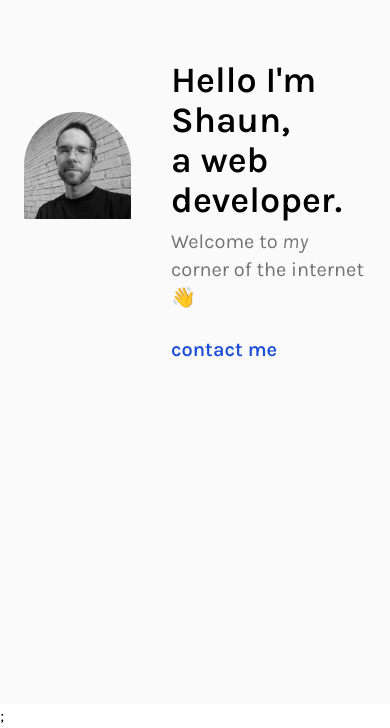
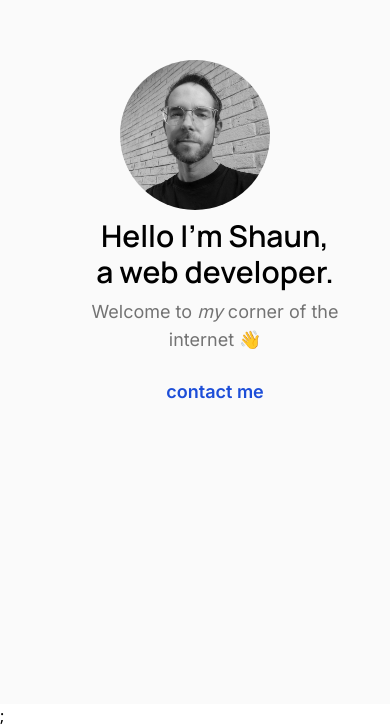
Before and after one commit to clovertwin/portfolio-site, a Next.js app: page / in a window 390 px wide. Shown: the part 140-868 px from the top of the page. Built offline with nearby package versions, Linux system fonts and the light colour scheme.

Commit message:
Make header responsive

```diff
--- a/pages/_document.js
+++ b/pages/_document.js
@@ -12,7 +12,7 @@ class MyDocument extends Document {
             crossOrigin="true"
           />
           <link
-            href="https://fonts.googleapis.com/css2?family=Karla:ital,wght@0,400;0,600;1,400&display=swap"
+            href="https://fonts.googleapis.com/css2?family=Inter:wght@400;600&family=Manrope:wght@400;600&display=swap"
             rel="stylesheet"
           />
         </Head>
--- a/pages/index.js
+++ b/pages/index.js
@@ -3,11 +3,11 @@ import Image from "next/image";
 export default function Home() {
   return (
     <div className="min-h-screen p-2 bg-neutral-50 selection:bg-blue-600/90 selection:text-white">
-      <main className="relative w-full mx-auto sm:max-w-screen-sm px-4 pt-48">
+      <main className="font-inter relative w-full mx-auto sm:max-w-screen-sm px-4 pt-48">
         <div>
           <section>
-            <div className="flex items-center space-x-10">
-              <div className="rounded-full h-[200px] w-[200px] overflow-hidden">
+            <div className="flex flex-col items-center space-x-10 sm:flex-row">
+              <div className="rounded-full h-[150px] w-[150px] overflow-hidden">
                 <Image
                   alt="picture of me"
                   src="/images/profile-pic.jpg"
@@ -15,15 +15,15 @@ export default function Home() {
                   height={597}
                 />
               </div>
-              <div>
-                <h1 className="text-4xl font-bold">
+              <div className="mt-2 text-center sm:mt-0 sm:text-left">
+                <h1 className="font-manrope text-3xl font-bold">
                   Hello I&apos;m Shaun,
                   <br />a web developer.
                 </h1>
-                <h2 className="text-neutral-500 text-xl mt-2">
+                <h2 className="text-neutral-500 text-lg mt-2">
                   Welcome to <i>my</i> corner of the internet 👋
                 </h2>
-                <div className="mt-6 text-xl font-bold text-blue-700">
+                <div className="mt-6 text-lg font-bold text-blue-700">
                   <a href="#">contact me</a>
                 </div>
               </div>
--- a/tailwind.config.js
+++ b/tailwind.config.js
@@ -10,7 +10,8 @@ module.exports = {
   theme: {
     extend: {
       fontFamily: {
-        sans: ["Karla", ...defaultTheme.fontFamily.sans],
+        manrope: ["Manrope", ...defaultTheme.fontFamily.sans],
+        inter: ["Inter", ...defaultTheme.fontFamily.sans],
       },
     },
   },
```
